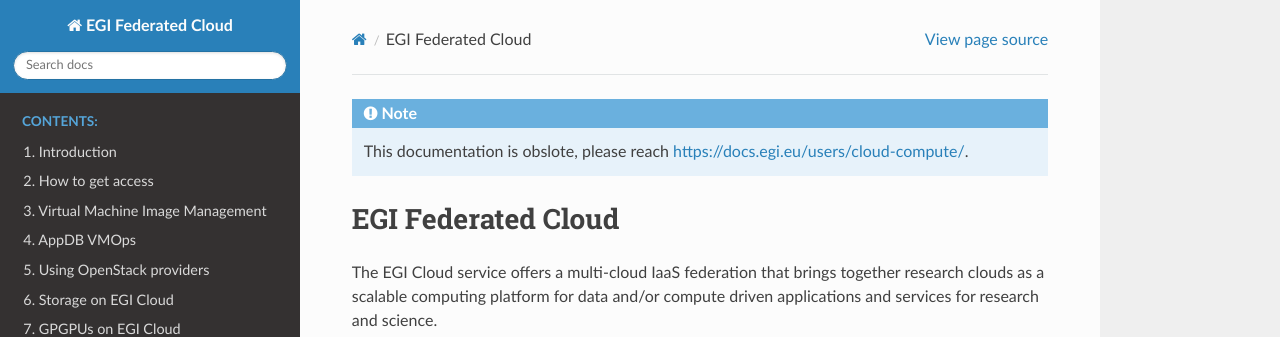
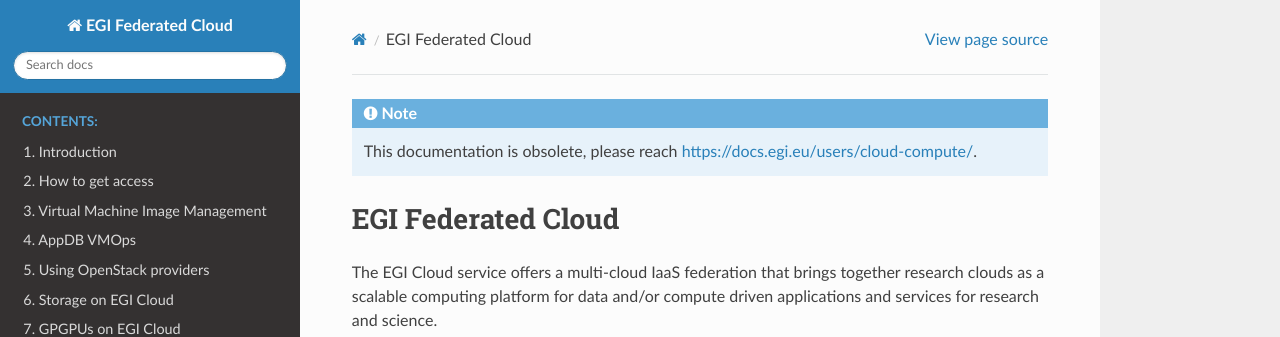
Before and after one commit to EGI-Federation/fedcloud-documentation, a Sphinx documentation site: the page built from source/index.rst, in a window 1280 px wide and 900 px high. Shown: the top 337 px of the window. Built offline with Sphinx 7.4.7 and the Read the Docs theme 2.0.0, drawn with Linux system fonts in a browser that asks for light colours.

Commit message:
Update source/index.rst

```diff
--- a/source/index.rst
+++ b/source/index.rst
@@ -2,7 +2,7 @@
    You can adapt this file completely to your liking, but it should at least
    contain the root `toctree` directive.
 
-.. NOTE:: This documentation is obslote, please reach `<https://docs.egi.eu/users/cloud-compute/>`_.
+.. NOTE:: This documentation is obsolete, please reach `<https://docs.egi.eu/users/cloud-compute/>`_.
 
 EGI Federated Cloud
 ===================
```
